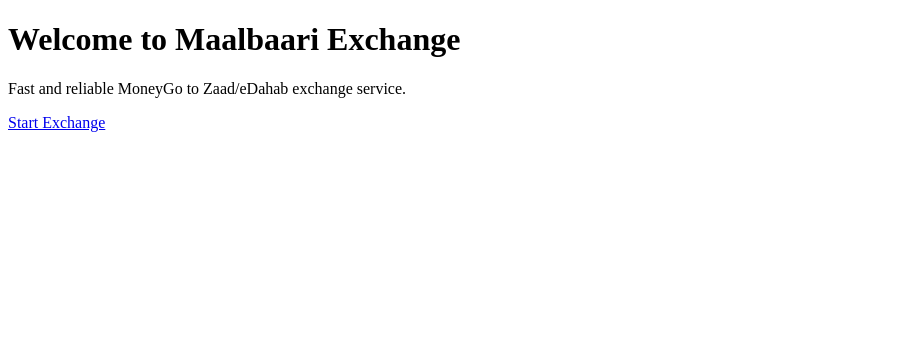
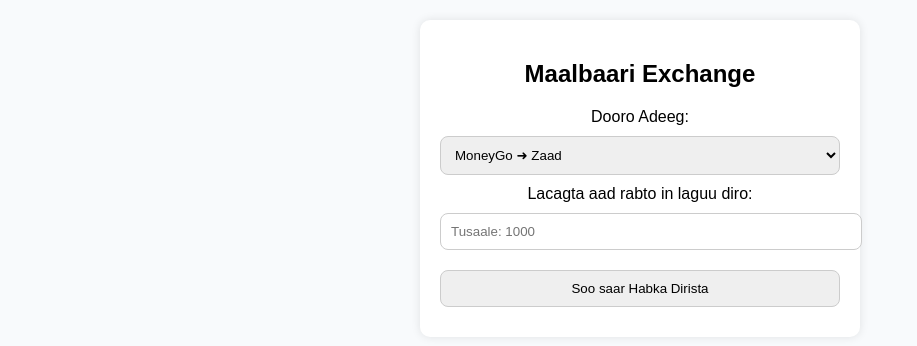
Before and after one commit to liibaanmaalbari/Maalbaar-exchange, a plain HTML site: page index.html in a window 1280 px wide. Shown: the whole page, without its empty margins (0-917 px from the left). Drawn offline with Linux system fonts and the light colour scheme.

Commit message:
Add files via upload

```diff
--- a/index.html
+++ b/index.html
@@ -1,14 +1,46 @@
 
 <!DOCTYPE html>
-<html lang="en">
+<html lang="so">
 <head>
   <meta charset="UTF-8" />
-  <meta name="viewport" content="width=device-width, initial-scale=1.0"/>
+  <meta name="viewport" content="width=device-width, initial-scale=1.0" />
   <title>Maalbaari Exchange</title>
+  <style>
+    body { font-family: sans-serif; background: #f8fafc; margin: 0; padding: 20px; text-align: center; }
+    .box { background: white; padding: 20px; border-radius: 10px; max-width: 400px; margin: auto; box-shadow: 0 0 10px rgba(0,0,0,0.1); }
+    select, input, button { width: 100%; padding: 10px; margin: 10px 0; border-radius: 8px; border: 1px solid #ccc; }
+    .ussd-box { background: #e0f7fa; padding: 15px; border-radius: 8px; margin-top: 10px; }
+  </style>
 </head>
 <body>
-  <h1>Welcome to Maalbaari Exchange</h1>
-  <p>Fast and reliable MoneyGo to Zaad/eDahab exchange service.</p>
-  <a href="exchange.html">Start Exchange</a>
+  <div class="box">
+    <h2>Maalbaari Exchange</h2>
+    <label>Dooro Adeeg:</label>
+    <select id="service">
+      <option value="zaad">MoneyGo ➜ Zaad</option>
+      <option value="edahab">MoneyGo ➜ eDahab</option>
+    </select>
+
+    <label>Lacagta aad rabto in laguu diro:</label>
+    <input type="number" id="amount" placeholder="Tusaale: 1000" />
+
+    <button onclick="generateUSSD()">Soo saar Habka Dirista</button>
+
+    <div class="ussd-box" id="ussdDisplay" style="display:none;"></div>
+  </div>
+
+  <script>
+    function generateUSSD() {
+      const service = document.getElementById('service').value;
+      const amount = document.getElementById('amount').value;
+      const ussd = service === 'zaad'
+        ? `*880*0634500408*${amount}#`
+        : `*880*654500408*${amount}#`;
+
+      const ussdDisplay = document.getElementById('ussdDisplay');
+      ussdDisplay.innerHTML = `Wac lambarkan si aad u dirtid lacagta: <br><strong>${ussd}</strong><br/><small>Ka dib gali PIN-kaaga si aad u xaqiijiso</small>`;
+      ussdDisplay.style.display = 'block';
+    }
+  </script>
 </body>
 </html>
```
